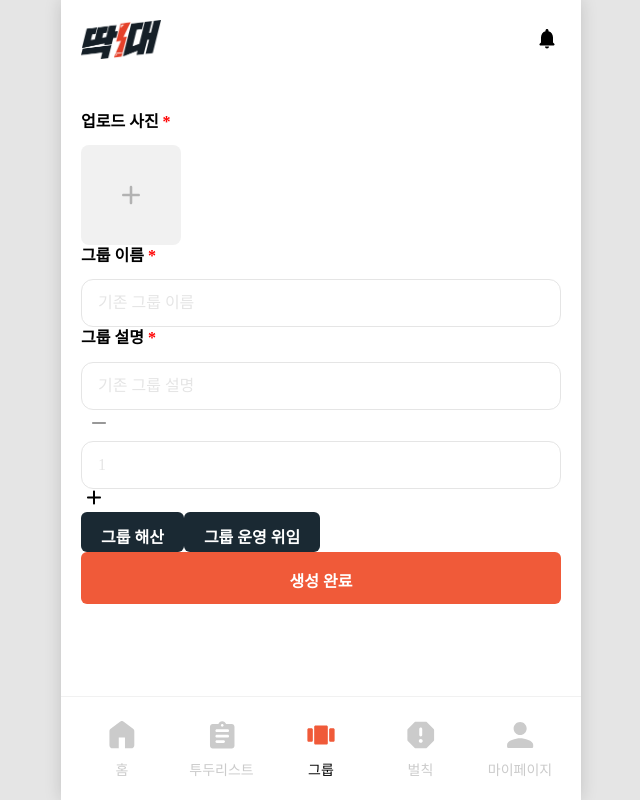
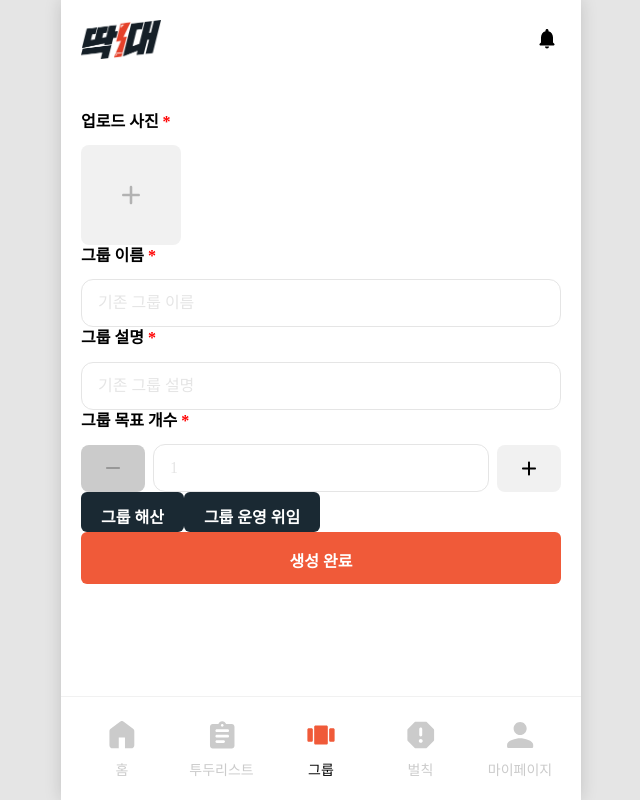
Before and after one commit to DoitorPay/Guide, a React (Vite) app in the folder frontend/: page /groupmanage in a window 1280 px wide. Shown: the whole page, without its empty margins (319-959 px from the left). Built offline with nearby package versions, Linux system fonts and the light colour scheme; a web font is replaced by a local one.

Commit message:
style: 미션개수증감 컴포넌트 스타일 및 label 적용

```diff
--- /dev/null
+++ b/frontend/src/assets/css/components/group/missionCount.scss
@@ -0,0 +1,39 @@
+.stepper-container {
+    display: flex;
+    flex-direction: column;
+    gap: clamp(8px, 2vw, 12px);
+    .input-label {
+        font-size: calc(var(--typo-size-body-4) / 16 * 1rem);
+        font-weight: var(--typo-weight-semibold);
+        color: var(--color-gray-scale-black);
+    }
+    .stepper-wrap {
+        display: flex;
+        align-items: center;
+        gap: clamp(6px, 2vw, 8px);
+        width: 100%;
+
+        button.stepper-btn {
+            display: flex;
+            align-items: center;
+            justify-content: center;
+            background: var(--color-gray-scale-50);
+            border-radius: clamp(6px, 2vw, 8px);
+            padding: clamp(6px, 2vw, 8px) clamp(14px, 3vw, 16px);
+            width: clamp(60px, 8vw, 64px);
+            height: clamp(44px, 8vw, 47px);
+            flex-shrink: 0;
+
+            &.disabled {
+                background: var(--color-gray-scale-200);
+            }
+        }
+
+        .stepper-input {
+            text-align: center;
+            flex-grow: 1;
+            height: 100%;
+        }
+    }
+
+}
--- a/frontend/src/assets/css/index.css
+++ b/frontend/src/assets/css/index.css
@@ -38,6 +38,7 @@
 @import '@/assets/css/components/profile/topicSelect.scss';
 @import '@/assets/css/components/group/imageUploader.scss';
 @import '@/assets/css/components/group/tossGroupAdmin.scss';
+@import '@/assets/css/components/group/missionCount.scss';
 
 /* profile components */
 @import '@/assets/css/components/profile/profileImage.scss';
--- a/frontend/src/components/group/MissionCount.jsx
+++ b/frontend/src/components/group/MissionCount.jsx
@@ -1,7 +1,11 @@
 import React, { useState } from "react";
 import Input from "@/components/input/Input";
 
-const MissionCount = () => {
+const MissionCount = ({
+  label = "그룹 목표 개수",
+  required = "true",
+  name
+}) => {
   const [value, setValue] = useState(1);
 
   const handleChange = (e) => {
@@ -33,7 +37,15 @@ const MissionCount = () => {
 
   return (
     <div className="stepper-container">
-      <button className="stepper-btn" onClick={decrement}>
+      <label htmlFor={name} className="input-label">
+        {label}
+        {required && <span style={{ color: 'red' }}> *</span>}
+      </label>
+
+      <div className="stepper-wrap">
+        <button
+          className={`stepper-btn ${value === 1 ? 'disabled' : ''}`}
+          onClick={decrement}>
           <img src="/icons/remove.svg" alt="minus-icon" />
         </button>
 
@@ -48,9 +60,14 @@ const MissionCount = () => {
           className="stepper-input"
         />
 
-      <button className="stepper-btn" onClick={increment}>
+        <button
+          className={`stepper-btn ${value === 5 ? 'disabled' : ''}`}
+          onClick={increment}
+        >
           <img src="/icons/add.svg" alt="plus-icon" />
         </button>
+      </div>
+
     </div>
   );
 };
--- a/frontend/src/guide/cmpSidebar.jsx
+++ b/frontend/src/guide/cmpSidebar.jsx
@@ -68,7 +68,7 @@ const groupedItemList = [
       { id: 21, name: '그룹 플로팅 버튼', path: '@/components/group/GroupFloatingButton', component: <GroupFloatingButton /> },
       { id: 20, name: '랭킹 컴포넌트', path: '@/components/ranking/-', component: <RankingGuide /> },
       { id: 29, name: '사진 업로드', path: '@/components/group/ImageUploader', component: <ImageUploader /> },
-      { id: 31, name: '미션 개수 증감', path: '@/components/group/ImageUploader', component: <MissionCount /> },
+      { id: 31, name: '미션 개수 증감', path: '@/components/group/MissionCount', component: <MissionCount /> },
       { id: 32, name: '그룹 정보 팝업', path: '@/components/group/ImageUploader', component: <GroupDetailPopup /> },
       { id: 33, name: '그룹 검색', path: '@/components/group/GroupSearchInput', component: <GroupSearchInput /> },
       { id: 38, name: '그룹 운영 위임 팝업', path: '@/guide/tossGroupAdminGuide', component: <TossGroupAdminGuide /> }
```
Lines whose indentation alone changed are shown as unchanged.
